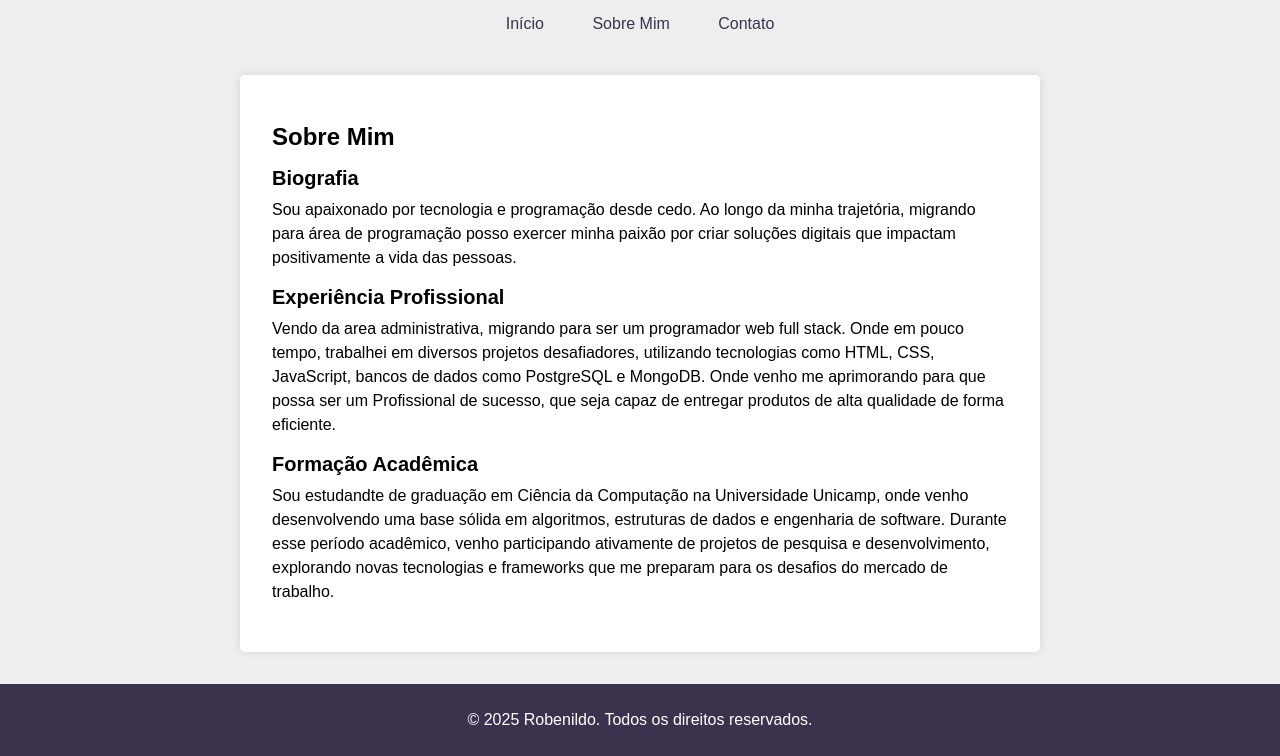
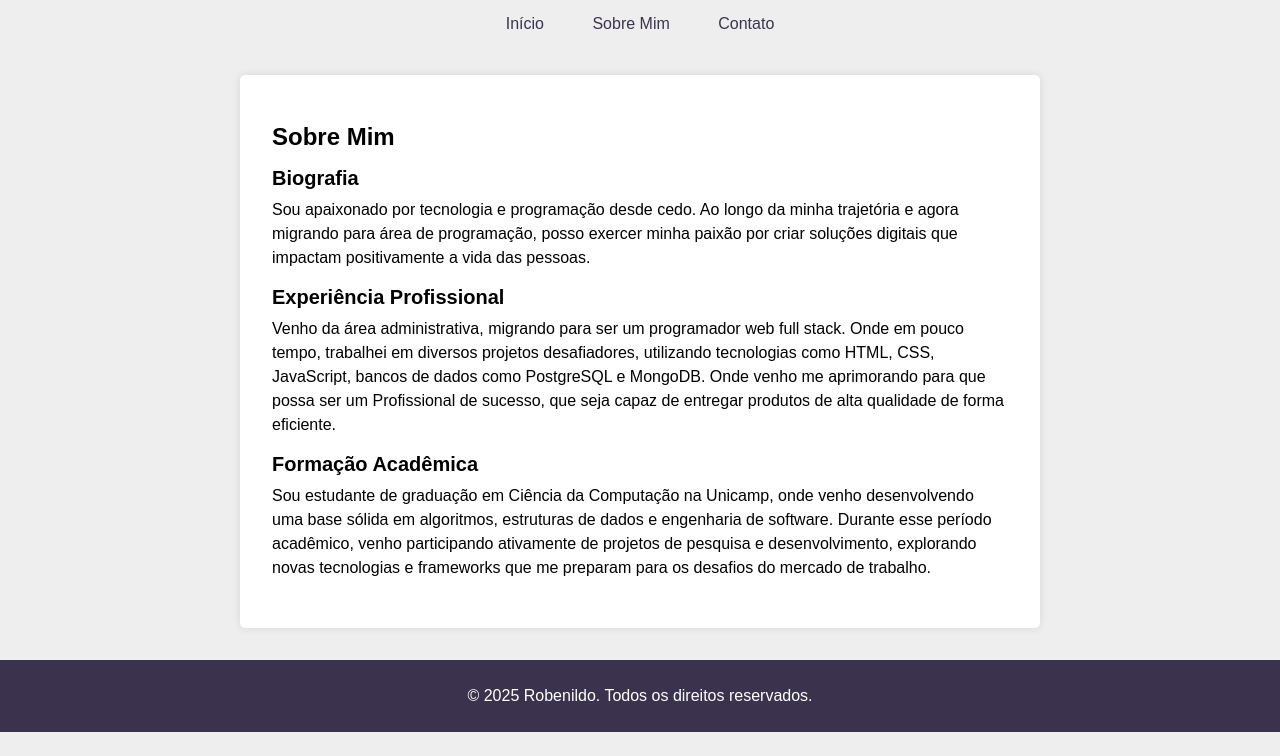
Before and after one commit to RobenildoN/RobenildoN.github.io, a plain HTML site: page sobre.html in a window 1280 px wide. Shown: the part 72-828 px from the top of the page. After the commit the page ends 804 px from the top, so only its background shows below. Drawn offline with Linux system fonts and the light colour scheme.

Commit message:
Update sobre.html

```diff
--- a/sobre.html
+++ b/sobre.html
@@ -27,13 +27,13 @@
             <h2>Biografia</h2>
             <p>
                 Sou apaixonado por tecnologia e programação desde cedo. Ao longo da
-                minha trajetória, migrando para área de programação posso exercer minha
+                minha trajetória e agora migrando para área de programação, posso exercer minha
                 paixão por criar soluções digitais que impactam positivamente a vida
                 das pessoas.
             </p>
             <h2>Experiência Profissional</h2>
             <p>
-                Vendo da area administrativa, migrando para ser um programador web full stack.
+                Venho da área administrativa, migrando para ser um programador web full stack.
                 Onde em pouco tempo, trabalhei em diversos projetos desafiadores,
                 utilizando tecnologias como HTML, CSS, JavaScript, bancos de dados como PostgreSQL e MongoDB.
                 Onde venho me aprimorando para que possa ser um Profissional de sucesso,
@@ -41,7 +41,7 @@
             </p>
             <h2>Formação Acadêmica</h2>
             <p>
-                Sou estudandte de graduação em Ciência da Computação na Universidade Unicamp, onde
+                Sou estudante de graduação em Ciência da Computação na Unicamp, onde
                 venho desenvolvendo uma base sólida em algoritmos, estruturas de dados e
                 engenharia de software. Durante esse período acadêmico, venho participando
                 ativamente de projetos de pesquisa e desenvolvimento, explorando novas
```
